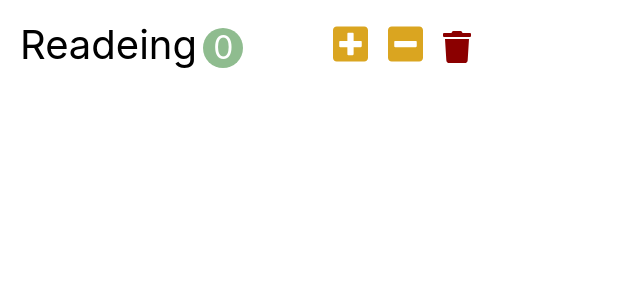
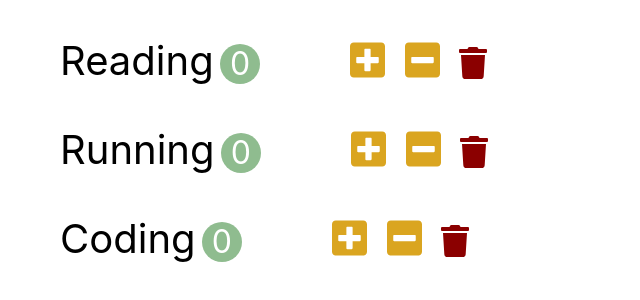
Before and after one commit to NamgyungKim/habit-tracker-2021-cloning, a React (Create React App) app: page / in a window 1280 px wide. Shown: the top 300 px of the page, without its empty margins (0-640 px from the left). Built offline with nearby package versions, Linux system fonts and the light colour scheme.

Commit message:
Add: habits component

```diff
--- a/src/app.jsx
+++ b/src/app.jsx
@@ -1,9 +1,9 @@
 import './app.css';
-import Habit from './components/habit';
+import Habits from './components/habits';
 
 function App() {
   return (
-    <Habit />
+    <Habits />
   );
 }
 
--- a/src/components/habit.jsx
+++ b/src/components/habit.jsx
@@ -1,29 +1,29 @@
 import React, { Component } from 'react';
 
 class Habit extends Component {
-  state = {
-    count: 0,
+  handleIncrement = () => {
+    this.props.onIncrement(this.props.habit)
+  }
+  handleDecrement = () => {
+    this.props.onDecrement(this.props.habit)
+  }
+  hendleDelete = () => {
+    this.props.onDelete(this.props.habit)
   }
 
-  handleIncrement = () => {
-    this.setState({count: this.state.count + 1})
-  }
-  handleDecrement = () => {
-    const count = this.state.count - 1
-    this.setState({count: count < 0 ? 0 : count})
-  }
   render() {
+    const { name, count } = this.props.habit
     return (
       <li className="habit">
-        <span className="habit-name">Readeing</span>
-        <span className="habit-count">{ this.state.count }</span>
+        <span className="habit-name">{name}</span>
+        <span className="habit-count">{count}</span>
         <button className="habit-button habit-increase" onClick={this.handleIncrement}>
           <i className="fas fa-plus-square"></i>
         </button>
         <button className="habit-button habit-decrease" onClick={this.handleDecrement}>
           <i className="fas fa-minus-square"></i>
         </button>
-        <button className="habit-button habit-delete">
+        <button className="habit-button habit-delete" onClick={this.hendleDelete}>
           <i className="fas fa-trash"></i>
         </button>
       </li>
--- /dev/null
+++ b/src/components/habits.jsx
@@ -0,0 +1,48 @@
+import React, { Component } from 'react';
+import Habit from './habit';
+
+class Habits extends Component {
+  state = {
+    habits: [
+      {id : 1, name: 'Reading', count: 0},
+      {id : 2, name: 'Running', count: 0},
+      {id : 3, name: 'Coding', count: 0}
+    ]
+  }
+
+  handleIncrement = (habit) => {
+    const habits = [...this.state.habits]
+    const index = habits.indexOf(habit)
+    habits[index].count++
+    this.setState({habits})
+  }
+  handleDecrement = (habit) => {
+    const habits = [...this.state.habits]
+    const index = habits.indexOf(habit)
+    const count = habits[index].count - 1
+    habits[index].count = count < 0 ? 0 : count
+    this.setState({habits})
+  }
+  hendleDelete = (habit) => {
+    const habits = this.state.habits.filter(item => item.id !== habit.id)
+    this.setState({habits})
+  }
+
+  render() {
+    return (
+      <ul>
+        {this.state.habits.map(habit => (
+          <Habit
+            key={habit.id}
+            habit={habit}
+            onIncrement={this.handleIncrement}
+            onDecrement={this.handleDecrement}
+            onDelete={this.hendleDelete}
+          />
+        ))}
+      </ul>
+    );
+  }
+}
+
+export default Habits;
```
